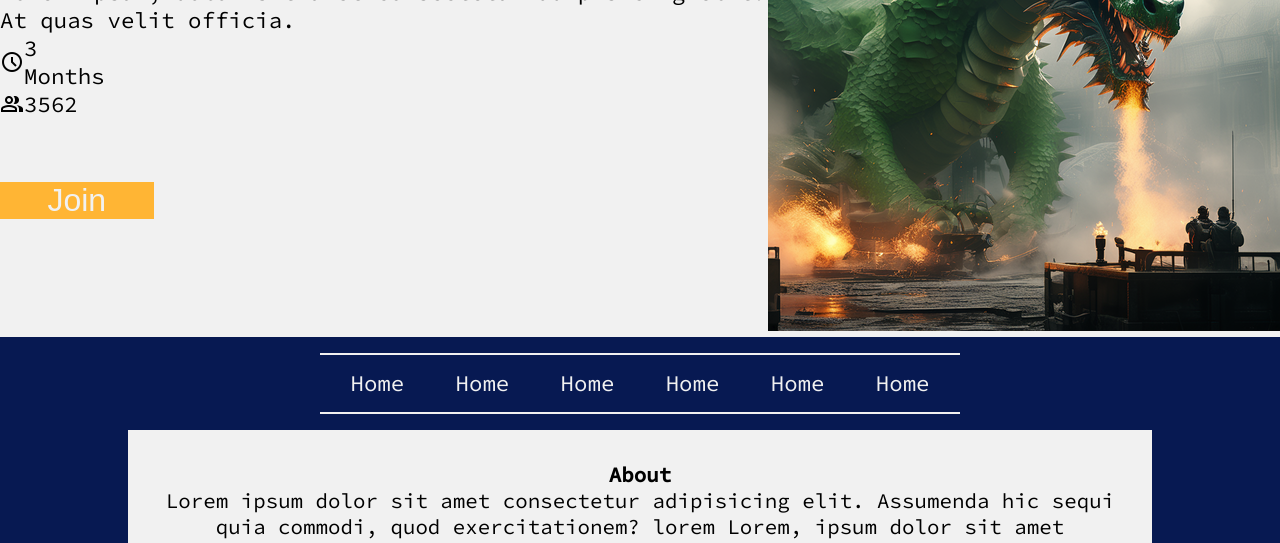
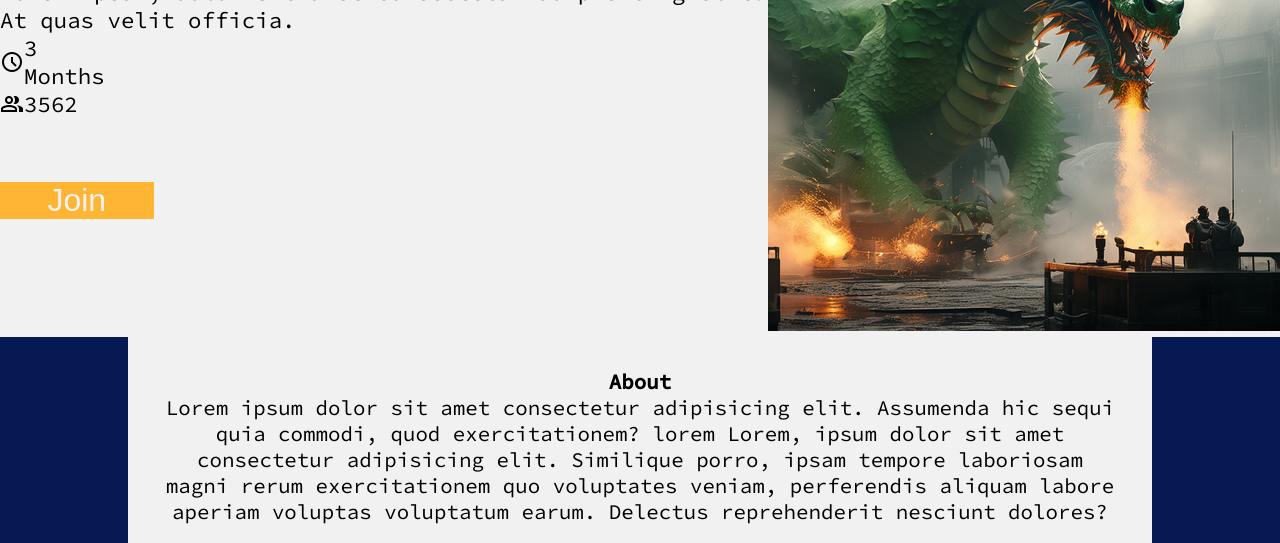
Before and after one commit to thelordax0/big-brain, a website: page challengedetails.html in a window 1280 px wide. Shown: the part 257-800 px from the top of the page. Drawn offline with nearby package versions, Linux system fonts and the light colour scheme.

Commit message:
delete: tab menu deleted

```diff
--- a/challengedetails.html
+++ b/challengedetails.html
@@ -50,16 +50,7 @@
         <img src="./dra.png" alt="" />
       </div>
     </section>
-    <section class="tab-menu-container">
-      <div class="tab-menu">
-        <a class="tab-btn">Home</a>
-        <a class="tab-btn">Home</a>
-        <a class="tab-btn">Home</a>
-        <a class="tab-btn">Home</a>
-        <a class="tab-btn">Home</a>
-        <a class="tab-btn">Home</a>
-      </div>
-    </section>
+
     <section class="about">
       <h4>About</h4>
       <p>
--- a/style.css
+++ b/style.css
@@ -246,44 +246,6 @@ button.join-challenge-btn:hover {
   background-color: #dd9517;
 }
 
-section.tab-menu-container {
-  width: 100%;
-  background-color: #071952;
-  display: flex;
-  flex-direction: row;
-  justify-content: space-around;
-  align-items: center;
-}
-
-section.tab-menu-container div.tab-menu {
-  width: 50%;
-  margin-left: auto;
-  margin-right: auto;
-  display: flex;
-  justify-content: space-around;
-  align-items: center;
-  padding: 0.3rem;
-  border-bottom: 2px solid #f1f1f1;
-  border-top: 2px solid #f1f1f1;
-  margin-top: 1rem;
-  margin-bottom: 1rem;
-}
-div.tab-menu a.tab-btn {
-  font-size: 1.4rem;
-  background: none;
-  color: #f1f1f1;
-  padding: 10px;
-
-  cursor: pointer;
-  outline: none;
-  border: none;
-}
-
-div.tab-menu a:hover {
-  text-decoration: underline;
-  text-decoration-color: #f1f1f1;
-}
-
 section.about {
   width: 80%;
   min-height: 15vh;
```
